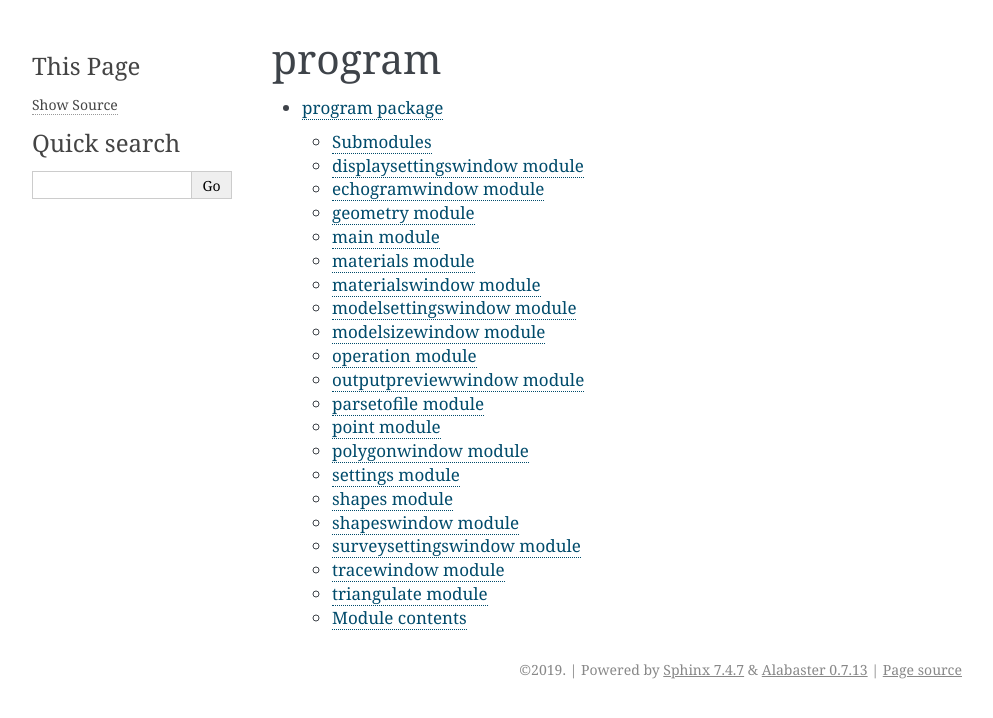
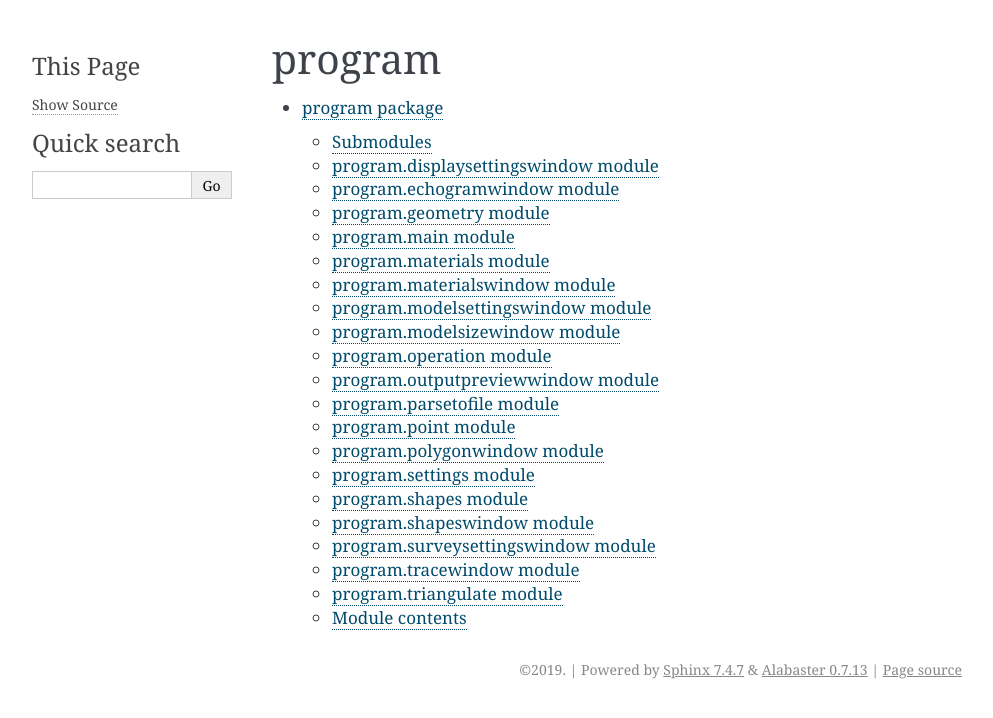
Before and after one commit to tomsiwek/gprMax-Designer, a Sphinx documentation site: the page built from docs/modules.rst, in a window 1280 px wide. Shown: the top 718 px of the page, without its empty margins (148-1141 px from the left). Built offline with Sphinx 7.4.7, drawn with Linux system fonts in a browser that asks for light colours.

Commit message:
Add files via upload

```diff
--- a/docs/program.rst
+++ b/docs/program.rst
@@ -4,154 +4,154 @@ program package
 Submodules
 ----------
 
-displaysettingswindow module
+program.displaysettingswindow module
 ------------------------------------
 
-.. automodule:: displaysettingswindow
+.. automodule:: program.displaysettingswindow
    :members:
    :undoc-members:
    :show-inheritance:
 
-echogramwindow module
+program.echogramwindow module
 -----------------------------
 
-.. automodule:: echogramwindow
+.. automodule:: program.echogramwindow
    :members:
    :undoc-members:
    :show-inheritance:
 
-geometry module
+program.geometry module
 -----------------------
 
-.. automodule:: geometry
+.. automodule:: program.geometry
    :members:
    :undoc-members:
    :show-inheritance:
 
-main module
+program.main module
 -------------------
 
-.. automodule:: main
+.. automodule:: program.main
    :members:
    :undoc-members:
    :show-inheritance:
 
-materials module
+program.materials module
 ------------------------
 
-.. automodule:: materials
+.. automodule:: program.materials
    :members:
    :undoc-members:
    :show-inheritance:
 
-materialswindow module
+program.materialswindow module
 ------------------------------
 
-.. automodule:: materialswindow
+.. automodule:: program.materialswindow
    :members:
    :undoc-members:
    :show-inheritance:
 
-modelsettingswindow module
+program.modelsettingswindow module
 ----------------------------------
 
-.. automodule:: modelsettingswindow
+.. automodule:: program.modelsettingswindow
    :members:
    :undoc-members:
    :show-inheritance:
 
-modelsizewindow module
+program.modelsizewindow module
 ------------------------------
 
-.. automodule:: modelsizewindow
+.. automodule:: program.modelsizewindow
    :members:
    :undoc-members:
    :show-inheritance:
 
-operation module
+program.operation module
 ------------------------
 
-.. automodule:: operation
+.. automodule:: program.operation
    :members:
    :undoc-members:
    :show-inheritance:
 
-outputpreviewwindow module
+program.outputpreviewwindow module
 ----------------------------------
 
-.. automodule:: outputpreviewwindow
+.. automodule:: program.outputpreviewwindow
    :members:
    :undoc-members:
    :show-inheritance:
 
-parsetofile module
+program.parsetofile module
 --------------------------
 
-.. automodule:: parsetofile
+.. automodule:: program.parsetofile
    :members:
    :undoc-members:
    :show-inheritance:
 
-point module
+program.point module
 --------------------
 
-.. automodule:: point
+.. automodule:: program.point
    :members:
    :undoc-members:
    :show-inheritance:
 
-polygonwindow module
+program.polygonwindow module
 ----------------------------
 
-.. automodule:: polygonwindow
+.. automodule:: program.polygonwindow
    :members:
    :undoc-members:
    :show-inheritance:
 
-settings module
+program.settings module
 -----------------------
 
-.. automodule:: settings
+.. automodule:: program.settings
    :members:
    :undoc-members:
    :show-inheritance:
 
-shapes module
+program.shapes module
 ---------------------
 
-.. automodule:: shapes
+.. automodule:: program.shapes
    :members:
    :undoc-members:
    :show-inheritance:
 
-shapeswindow module
+program.shapeswindow module
 ---------------------------
 
-.. automodule:: shapeswindow
+.. automodule:: program.shapeswindow
    :members:
    :undoc-members:
    :show-inheritance:
 
-surveysettingswindow module
+program.surveysettingswindow module
 -----------------------------------
 
-.. automodule:: surveysettingswindow
+.. automodule:: program.surveysettingswindow
    :members:
    :undoc-members:
    :show-inheritance:
 
-tracewindow module
+program.tracewindow module
 --------------------------
 
-.. automodule:: tracewindow
+.. automodule:: program.tracewindow
    :members:
    :undoc-members:
    :show-inheritance:
 
-triangulate module
+program.triangulate module
 --------------------------
 
-.. automodule:: triangulate
+.. automodule:: program.triangulate
    :members:
    :undoc-members:
    :show-inheritance:
```
